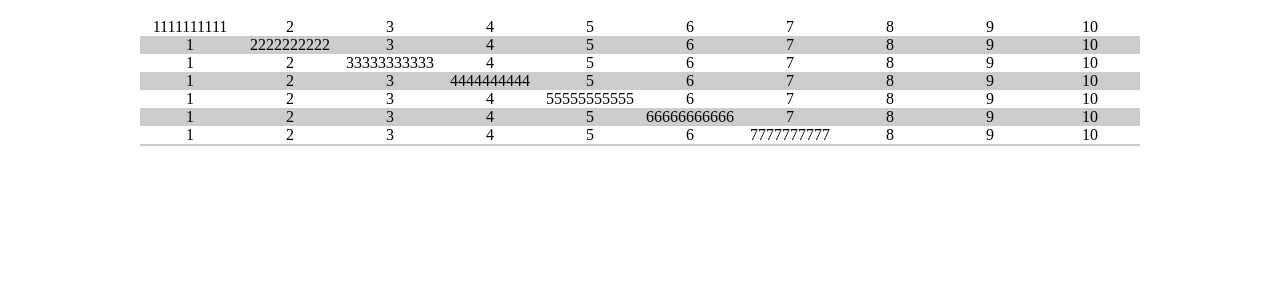
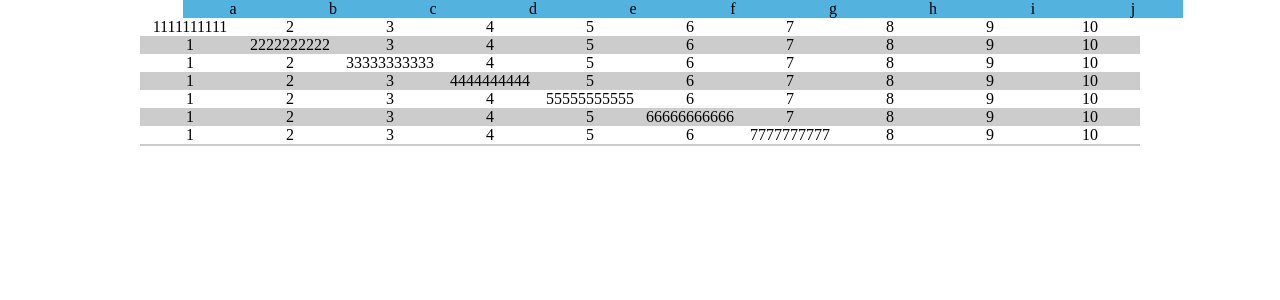
Before and after one commit to sasasakuna/react-responsive-table, a React app: page / in a window 1280 px wide. Shown: the top 300 px of the page. Built offline with nearby package versions, Linux system fonts and the light colour scheme.

Commit message:
hj: add wrap for text

```diff
--- a/src/index.jsx
+++ b/src/index.jsx
@@ -2,11 +2,17 @@ import React from 'react'
 import ReactDOM from 'react-dom'
 import './main.scss'
 
-class Table extends React.Component {
+class ReactResponsiveTable extends React.Component {
   render() {
+    var self = this
+    const childrenWithProps = React.Children.map(self.props.children,
+      (child) => React.cloneElement(child, {
+        width: self.props.width
+      })
+    )
     return (
       <div className="table" style={{maxWidth: this.props.width}}>
-        {this.props.children}
+        {childrenWithProps}
       </div>
     )
   }
@@ -15,8 +21,10 @@ class Table extends React.Component {
 class Thead extends React.Component {
   render() {
     return (
-      <div className="thead">
-        {this.props.children}
+      <div className="thead" style={{width: this.props.width}}>
+        <div className="tr">
+          {this.props.children}
+        </div>
       </div>
     )
   }
@@ -48,15 +56,16 @@ class Tbody extends React.Component {
 
 class Column extends React.Component {
   render() {
+    var content = this.props.children || this.props.value || (this.props.data ? this.props.data[this.props.dataKey] : '')
     return (
       <div className="td" style={{width: this.props.width}} dataKey={this.props.dataKey}>
-        {this.props.data[this.props.dataKey]}
+        {content}
       </div>
     )
   }
 }
 
-class ReactResponsiveTable extends React.Component {
+class App extends React.Component {
   constructor(props) {
     super(props)
     this.state = {
@@ -68,7 +77,7 @@ class ReactResponsiveTable extends React.Component {
              {a: '1', b: '2', c: '3', d: '4', e: '5', f: '66666666666', g: '7', h: '8', i: '9', j: '10'},
              {a: '1', b: '2', c: '3', d: '4', e: '5', f: '6', g: '7777777777', h: '8', i: '9', j: '10'},
              {a: '1', b: '2', c: '3', d: '4', e: '5', f: '6', g: '7', h: '8888888888', i: '9', j: '10'},
-             {a: '1', b: '2', c: '3', d: '4', e: '5', f: '6', g: '7', h: '8', i: '9999999999', j: '10'},
+             {a: '1', b: '2', c: '3', d: '4', e: '5', f: '6', g: '7', h: '8', i: '999999999999999999999999999', j: '10'},
              {a: '1', b: '2', c: '3', d: '4', e: '5', f: '6', g: '7', h: '8', i: '9', j: '10101010101010101'}],
      style: {transform: 'translate3d(0px, 0px, 0px)'},
      theadWidth: {width: this.props.width}
@@ -107,8 +116,29 @@ class ReactResponsiveTable extends React.Component {
   render() {
     var state = this.state
     return (
-        <Table width={this.props.width}>
+        <ReactResponsiveTable width={1350}>
           <Thead>
+            <Column width={100}>
+              a
+            </Column>
+            <Column width={100} value="b">
+            </Column>
+            <Column width={100} value="c">
+            </Column>
+            <Column width={100} value="d">
+            </Column>
+            <Column width={100} value="e">
+            </Column>
+            <Column width={100} value="f">
+            </Column>
+            <Column width={100} value="g">
+            </Column>
+            <Column width={100} value="h">
+            </Column>
+            <Column width={100} value="i">
+            </Column>
+            <Column width={100} value="j">
+            </Column>
           </Thead>
           <Tbody dataSet={this.state.dataSet}>
             <Column width={100} dataKey="a">
@@ -132,9 +162,9 @@ class ReactResponsiveTable extends React.Component {
             <Column width={100} dataKey="j">
             </Column>
           </Tbody>
-        </Table>
+        </ReactResponsiveTable>
     )
   }
 }
 
-ReactDOM.render(<ReactResponsiveTable width={1350}/>, document.getElementById('container'))
+ReactDOM.render(<App/>, document.getElementById('container'))
--- a/src/main.scss
+++ b/src/main.scss
@@ -1,7 +1,6 @@
 .table {
   margin: 0 auto;
   text-align: center;
-  white-space: nowrap;
   z-index: 1;
 }
 
@@ -24,7 +23,7 @@
 
 .td {
   display: inline-block;
-  min-width: 100px;
+  word-break:break-all;
 }
 
 .tbody .tr:nth-child(even) .td {
```
